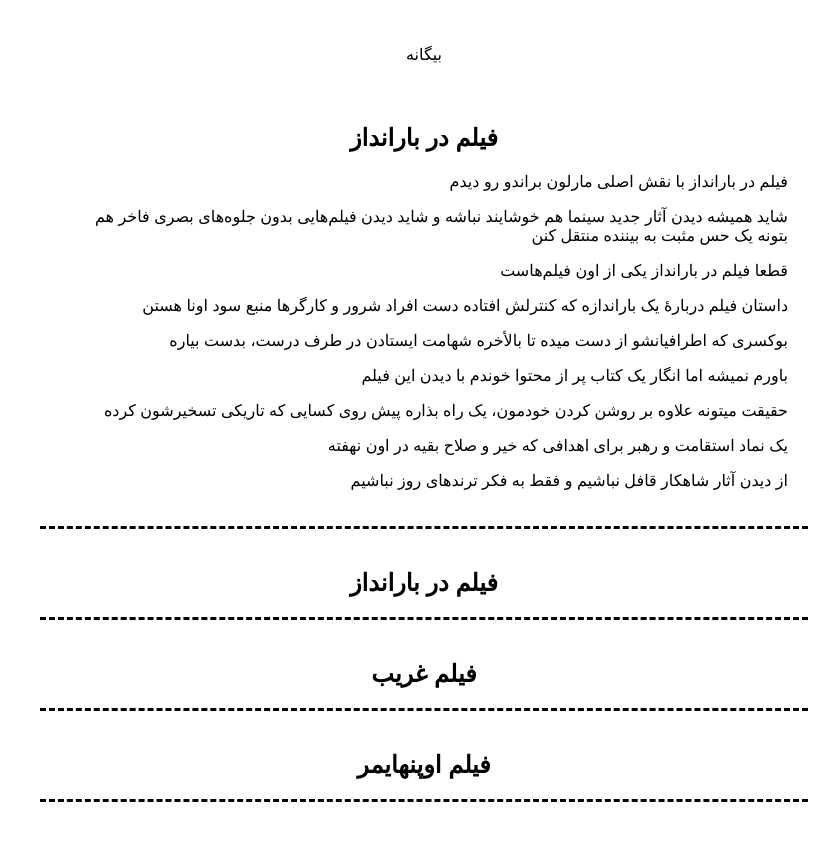
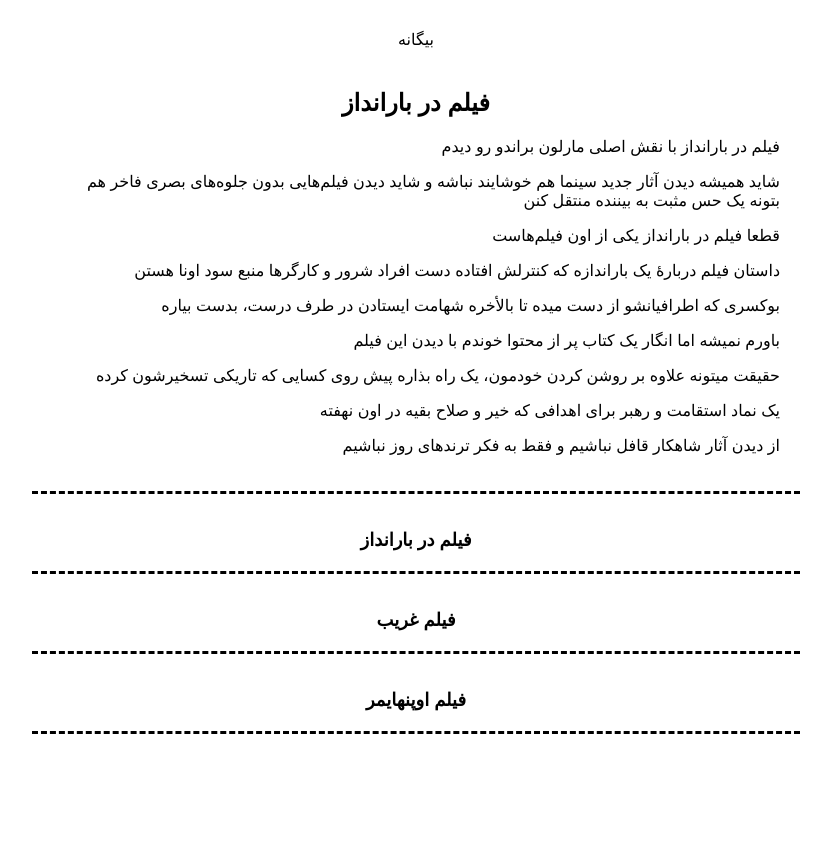
Before and after one commit to darkblog/darkblog.github.io, a Jekyll site: the page built from _posts/2023-8-7-3.md, in a window 1280 px wide. Shown: the top 841 px of the page, without its empty margins (349-1188 px from the left). Built offline with Jekyll 4.4.1, drawn with Linux system fonts in a browser that asks for light colours.

Commit message:
Update default.html

```diff
--- a/_layouts/default.html
+++ b/_layouts/default.html
@@ -6,7 +6,7 @@
 <title>{% if page.title %}{{ page.title }}{% else %}{{ site.name }}{% endif %}</title>
 <meta name="description" content="{% if page.excerpt %}{{ page.excerpt | strip_html | strip_newlines | truncate: 160 }}{% else %}{{ site.description }}{% endif %}">
 <link rel="canonical" href="{{ page.url | replace:'index.html','' | prepend: site.baseurl | prepend: site.url }}">
-<style amp-custom>body{font-family:sans-serif;margin:auto;padding:30px;max-width:768px;text-align:center}header{padding-bottom:20px;padding-top:15px}a{color:black;text-decoration:none}.post{padding:20px;border-bottom:dashed black}p{text-align:right}</style>
+<style amp-custom>body{font-family:sans-serif;margin:auto;padding:30px;max-width:768px;text-align:center}h1{font-size:x-large}h2{font-size:large}a{color:black;text-decoration:none}.post{padding:20px;border-bottom:dashed black}p{text-align:right}</style>
 </head>
 <body>
 <header>
```
